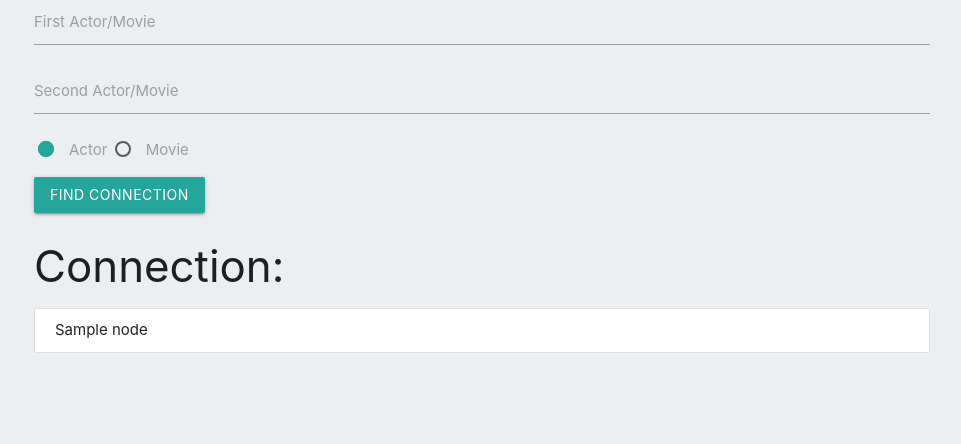
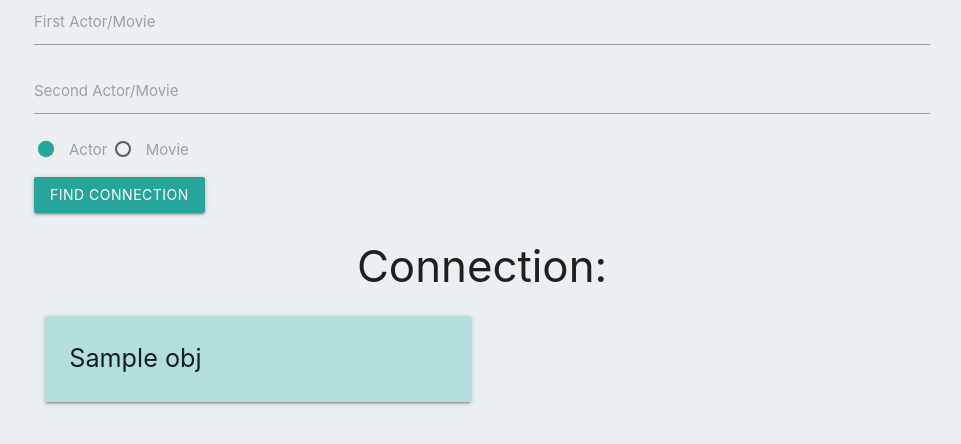
Before and after one commit to the-rainmaker86/linker, a Django app: template linkme_project/linkme/templates/linkme/linkme.html in a window 1280 px wide. Shown: the part 175-619 px from the top of the page, without its empty margins (158-1119 px from the left). Run offline with Django 3.2, Linux system fonts and the light colour scheme; the template is opened without the code that fills it: most values are stand-ins (such as "Sample title", 1, 10 or a date in 2020).

Commit message:
Add files via upload

```diff
--- a/linkme_project/linkme/templates/linkme/linkme.html
+++ b/linkme_project/linkme/templates/linkme/linkme.html
@@ -29,11 +29,22 @@
   </form>
 
   {% if true_path %}
-    <h3>Connection:</h3>
-    <ul class="collection">
+    <h3 class="center-align">Connection:</h3>
+    <div class="row">
       {% for node in true_path %}
-        <li class="collection-item">{{ node }}</li>
+        <div class="col s12 m6">
+          <div class="card-panel hoverable teal lighten-4">
+            <span class="flow-text">
+              {% if node.type == "actor" %}
+                <i class="material-icons left">person</i>
+              {% elif node.type == "movie" %}
+                <i class="material-icons left">movie</i>
+              {% endif %}
+              {{ node.obj }}
+            </span>
+          </div>
+        </div>
       {% endfor %}
-    </ul>
+    </div>
   {% endif %}
 {% endblock %}
```
Also changed, not shown: linkme_project/linkme/views.py (+6 -9 lines).
